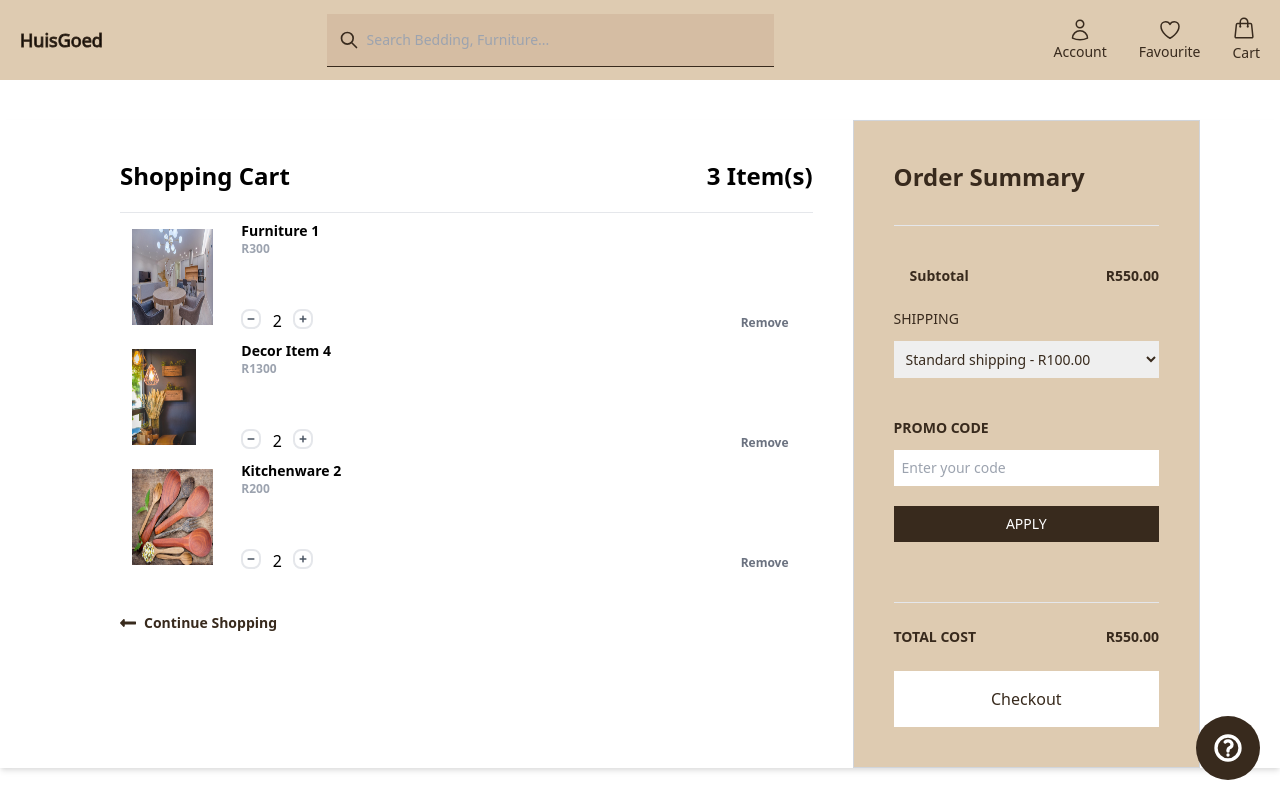
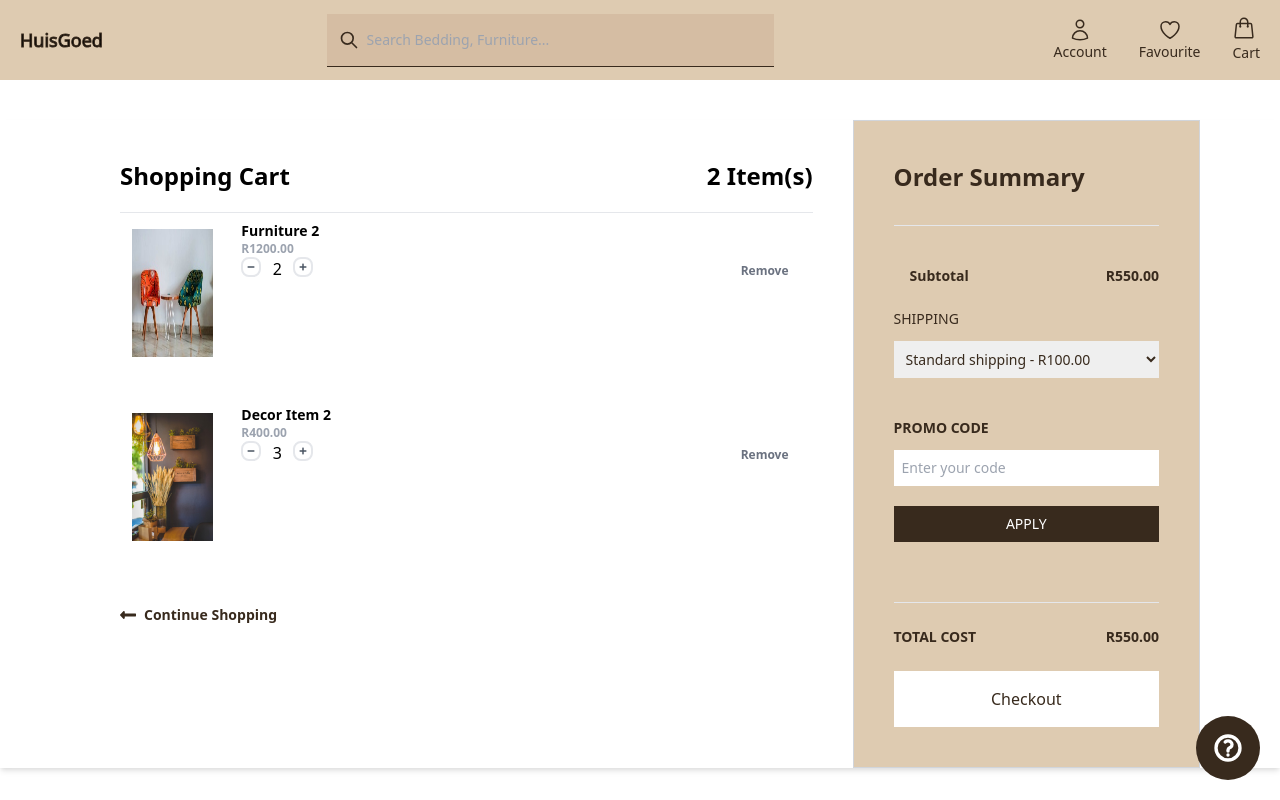
Before and after one commit to stklue/inf-3014-website, a Vue app: page /cart in a window 1280 px wide. Shown: the top 800 px of the page. Built offline with nearby package versions, Linux system fonts and the light colour scheme.

Commit message:
fixed: cart component

```diff
--- a/src/index.css
+++ b/src/index.css
@@ -19,7 +19,6 @@
 }
 /* Mobile */
 @media (min-width: 640px) {
-
 }
 /* NavBar Component */
 
@@ -233,11 +232,13 @@
 
 .cart-left-items {
   padding-top: 2.5rem;
-  padding-bottom: 2.5rem;
+  padding-bottom: 5.5rem;
   padding-left: 2.5rem;
   padding-right: 2.5rem;
   background-color: #ffffff;
   width: 75%;
+  height: 100%;
+
 }
 
 .cart-left-items-text {
--- a/src/views/ShoppingCart.vue
+++ b/src/views/ShoppingCart.vue
@@ -3,9 +3,9 @@ import "/src/index.css";
 import CartOrderSummary from "../components/CartOrderSummary.vue";
 import Product from '../utilities/products';
 
-const item1 = {id: 1, name: "Furniture 1", image: "/src/assets/images/fur-3.jpg", price: 300, quantity: 2, category: "Furniture"} as Product;
-const item2 = {id: 2, name: "Decor Item 4", image: "/src/assets/images/decor-2.jpg", price: 1300, quantity: 2, category: "Decor"} as Product;
-const item3 = {id: 3, name: "Kitchenware 2", image: "/src/assets/images/kit-3.jpg", price: 200, quantity: 2, category: "Kitchenware"} as Product;
+const item1 = { id: 1, name: "Furniture 1", image: "/src/assets/images/fur-3.jpg", price: 300, quantity: 2, category: "Furniture" } as Product;
+const item2 = { id: 2, name: "Decor Item 4", image: "/src/assets/images/decor-2.jpg", price: 1300, quantity: 2, category: "Decor" } as Product;
+const item3 = { id: 3, name: "Kitchenware 2", image: "/src/assets/images/kit-3.jpg", price: 200, quantity: 2, category: "Kitchenware" } as Product;
 
 const cartItems = [item1, item2, item3]
 </script>
@@ -14,30 +14,30 @@ const cartItems = [item1, item2, item3]
 <template>
   <div class="cart-wrapper">
     <div class="cart-content-wrapper">
-      <div class="cart-left-items">
+      <div class="cart-left-items space-y-2">
         <div class="cart-left-items-text">
           <h1>Shopping Cart</h1>
           <h2>
-            3 Item(s)
+            2 Item(s)
           </h2>
         </div>
 
 
-        <div v-for="item in cartItems" :key="item.id">
-          <div class="flex items-center hover:bg-gray-100 mx-1 my-2 h-28 space-x-5 ">
+
+        <div class="flex pb-9 items-center hover:bg-gray-100 mx-1 my-2 h-24 space-x-5">
           <!-- Image -->
           <div class="flex h-full w-1/3 lg:w-1/6 p-2">
-              <img :src="item.image" />
+            <img class="product-img" src="../assets/images/fur-2.jpg" alt="" />
           </div>
 
           <!-- Product details -->
           <div class="flex h-full w-2/3 lg:w-full flex-col justify-between">
             <div class="flex flex-col justify-between">
               <!-- <router-link :to="`/brand/${item.cat}/${item.id}`"> -->
-                <span class="font-bold text-sm">{{ item.name }}</span>
+              <span class="font-bold text-sm">Furniture 2</span>
               <!-- </router-link> -->
               <div class="flex space-x-5 lg:justify-start">
-                  <span class="text-center font-semibold text-xs text-gray-400">R{{ item.price }}</span>
+                <span class="text-center font-semibold text-xs text-gray-400">R1200.00</span>
                 <!-- <span class="text-red-500 text-xs">{{ item.data.size }}</span> -->
               </div>
             </div>
@@ -50,7 +50,7 @@ const cartItems = [item1, item2, item3]
                     d="M416 208H32c-17.67 0-32 14.33-32 32v32c0 17.67 14.33 32 32 32h384c17.67 0 32-14.33 32-32v-32c0-17.67-14.33-32-32-32z" />
                 </svg>
 
-                  <span class="text-center w-8">{{ item.quantity }}</span>
+                <span class="text-center w-8">2</span>
 
                 <svg class="fill-current text-gray-600 w-5 h-5 rounded-lg border-2 p-1" viewBox="0 0 448 512">
                   <path
@@ -63,10 +63,47 @@ const cartItems = [item1, item2, item3]
             </div>
           </div>
         </div>
+
+        <div class="flex items-center hover:bg-gray-100 mx-1 my-2 h-24 space-x-5 pt-20">
+          <!-- Image -->
+          <div class="flex h-full w-1/3 lg:w-1/6 p-2">
+            <img class="product-img" src="../assets/images/decor-2.jpg" alt="" />
+          </div>
+          <div class="flex h-full w-2/3 lg:w-full flex-col justify-between">
+            <div class="flex flex-col justify-between">
+              <!-- <router-link :to="`/brand/${item.cat}/${item.id}`"> -->
+              <span class="font-bold text-sm">Decor Item 2</span>
+              <!-- </router-link> -->
+              <div class="flex space-x-5 lg:justify-start">
+                <span class="text-center font-semibold text-xs text-gray-400">R400.00</span>
+                <!-- <span class="text-red-500 text-xs">{{ item.data.size }}</span> -->
+              </div>
+            </div>
+
+            <!-- Incr and Decr and Trash/Remove -->
+            <div class="flex justify-between pr-5">
+              <div class="flex">
+                <svg class="fill-current text-gray-600 w-5 h-5 rounded-lg border-2 p-1" viewBox="0 0 448 512">
+                  <path
+                    d="M416 208H32c-17.67 0-32 14.33-32 32v32c0 17.67 14.33 32 32 32h384c17.67 0 32-14.33 32-32v-32c0-17.67-14.33-32-32-32z" />
+                </svg>
+
+                <span class="text-center w-8">3</span>
+
+                <svg class="fill-current text-gray-600 w-5 h-5 rounded-lg border-2 p-1" viewBox="0 0 448 512">
+                  <path
+                    d="M416 208H272V64c0-17.67-14.33-32-32-32h-32c-17.67 0-32 14.33-32 32v144H32c-17.67 0-32 14.33-32 32v32c0 17.67 14.33 32 32 32h144v144c0 17.67 14.33 32 32 32h32c17.67 0 32-14.33 32-32V304h144c17.67 0 32-14.33 32-32v-32c0-17.67-14.33-32-32-32z" />
+                </svg>
+              </div>
+              <div>
+                <a class="delete font-semibold hover:text-red-500 text-gray-500 text-xs">Remove</a>
+              </div>
+            </div>
+          </div>
         </div>
 
         <!-- Continue shopping routing -->
-        <router-link :to="{ name: 'Home' }" class="flex font-semibold text-[#382a1d] text-sm mt-10">
+        <router-link :to="{ name: 'Home' }" class="flex font-semibold text-[#382a1d] text-sm mt-10 pt-44">
           <svg class="fill-current mr-2 text-[#382a1d] w-4" viewBox="0 0 448 512">
             <path
               d="M134.059 296H436c6.627 0 12-5.373 12-12v-56c0-6.627-5.373-12-12-12H134.059v-46.059c0-21.382-25.851-32.09-40.971-16.971L7.029 239.029c-9.373 9.373-9.373 24.569 0 33.941l86.059 86.059c15.119 15.119 40.971 4.411 40.971-16.971V296z" />
```
Lines whose indentation alone changed are shown as unchanged.
